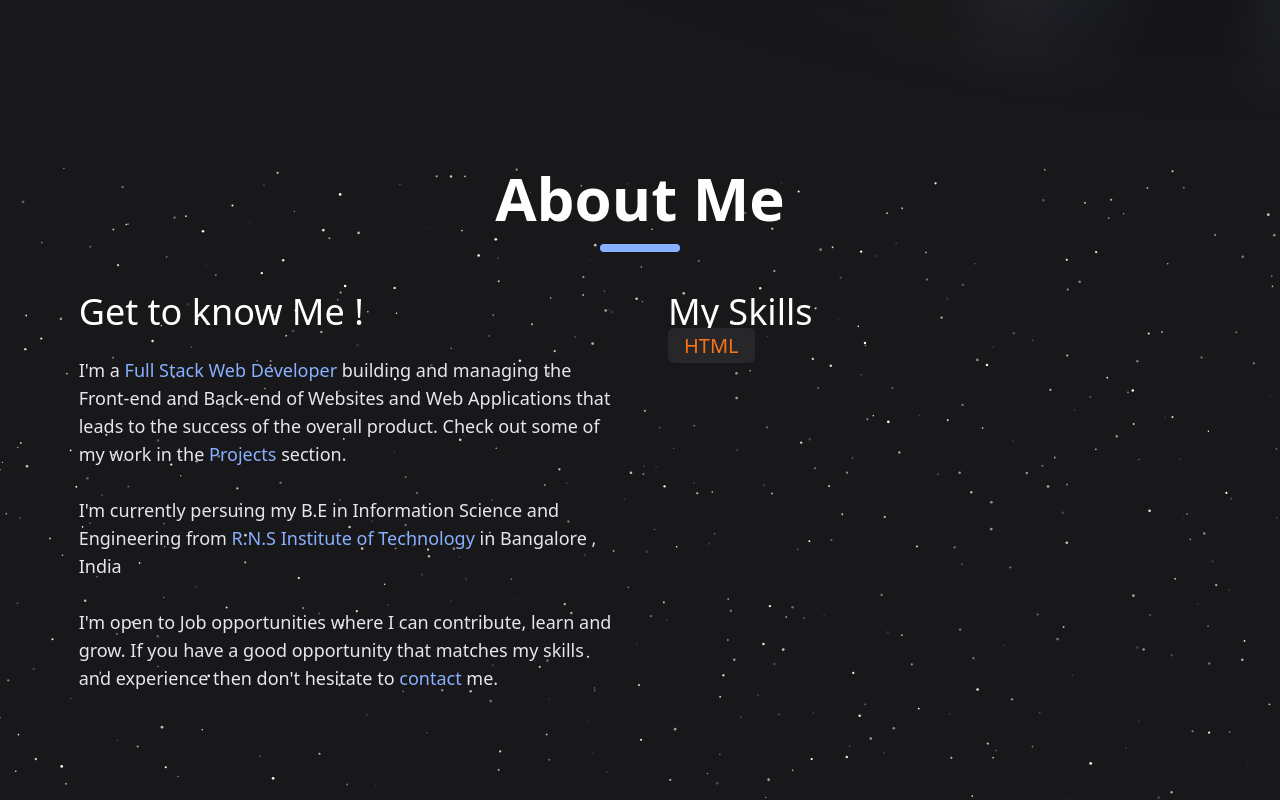
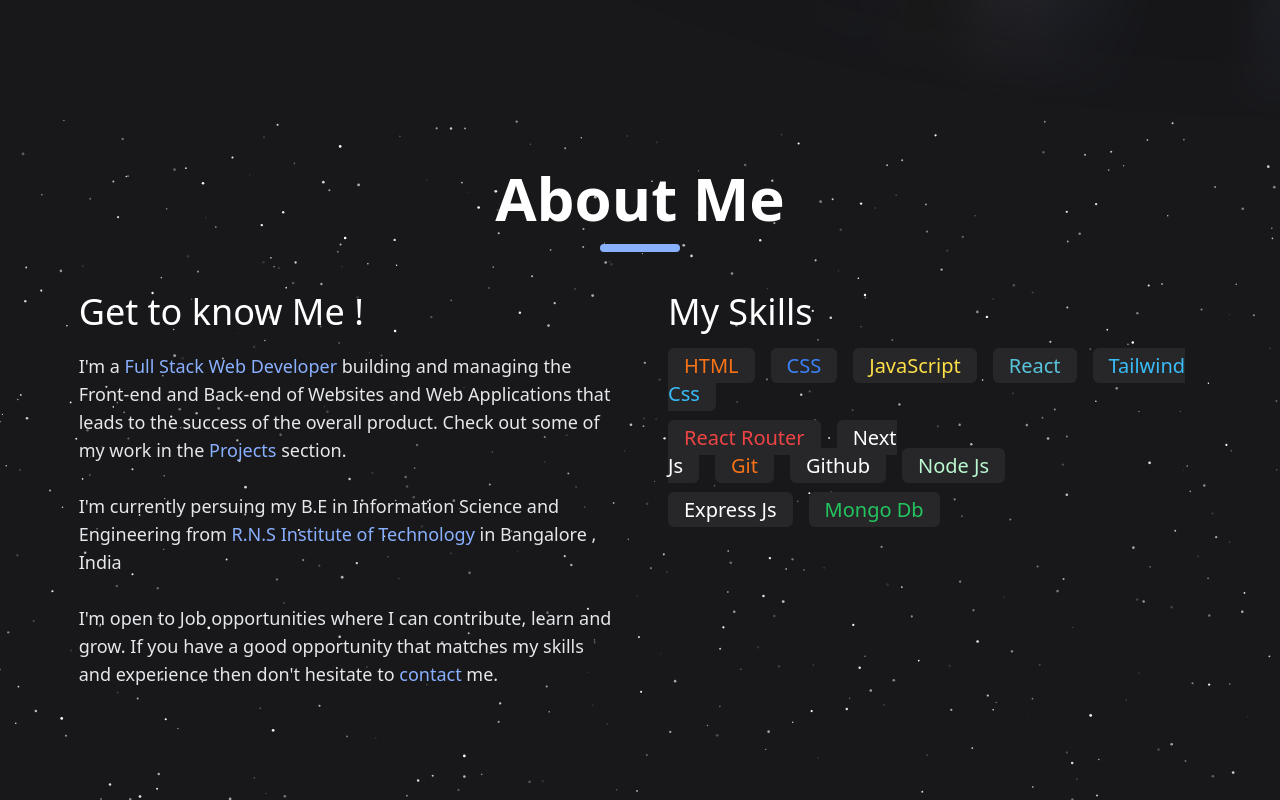
Before and after one commit to ashish74624/portfolio2.0, a Next.js app: page / in a window 1280 px wide. Shown: the part 680-1480 px from the top of the page. Built offline with nearby package versions, Linux system fonts and the light colour scheme.

Commit message:
About section

```diff
--- a/app/sections/About.tsx
+++ b/app/sections/About.tsx
@@ -3,7 +3,7 @@ import { SparklesCore } from "@/Components/ui/sparkles";
 
 export default function About() {
   return (
-    <section className='w-full h-screen relative z-10' id='about'>
+    <section className='w-full h-screen relative z-10 flex flex-col' id='about'>
         <div className="w-full absolute inset-0 -z-10 h-full">
                     <SparklesCore
                     id="tsparticlesfullpage"
@@ -23,7 +23,7 @@ export default function About() {
 
             <div className="h-max relative w-5/12  rounded-md">
                 <h1 className='text-white text-4xl'>Get to know Me !</h1>
-                <p className='text-gray-200 mt-6 text-lg'>
+                <p className='text-gray-200 mt-5 text-lg'>
                     I&apos;m a <HightLight text='Full Stack Web Developer'/> building and managing the Front-end and Back-end of Websites and Web Applications that leads to the success of the overall product. Check out some of my work in the <HightLight text='Projects'/> section.
                     <br /> <br />
                     I&apos;m currently persuing my B.E in Information Science and Engineering from <HightLight text='R.N.S Institute of Technology'/> in Bangalore , India
@@ -34,10 +34,23 @@ export default function About() {
 
             <div className='w-5/12 rounded text-white'>
                 <h1 className='text-white text-4xl'>My Skills</h1>
-                <div>
-                    <span className='bg-zinc-800 text-orange-500 text-xl px-4 py-1 rounded-md'>
-                        HTML
-                    </span>
+                <div className='mt-5 space-x-4'>
+                    <Card text='HTML' color='text-orange-500'/>
+                    <Card text='CSS' color='text-blue-500'/>
+                    <Card text='JavaScript' color='text-yellow-300'/>
+                    <Card text='React' color='text-[#58C4DC]'/>
+                    <Card text='Tailwind Css' color='text-sky-400'/>
+                </div>
+                <div className='mt-4 space-x-4'>
+                    <Card text='React Router' color='text-red-500'/>
+                    <Card text='Next Js' color='text-white'/>
+                    <Card text='Git' color='text-orange-500'/>
+                    <Card text='Github' color='text-white'/>
+                    <Card text='Node Js' color='text-green-200'/>
+                </div>
+                <div className='mt-4 space-x-4'>
+                    <Card text='Express Js' color='text-white'/>
+                    <Card text='Mongo Db' color='text-green-500'/>
                 </div>
             </div>
         </div>
@@ -49,6 +62,19 @@ interface Props {
     text:string
 }
 
+interface CardProps{
+    text:string;
+    color:string;
+}
+
 function HightLight ({text}:Props){
     return <span className='text-[#89b0ff]'>{text}</span>
 }
+
+function Card ({text,color}:CardProps){
+    return (
+        <span className={`bg-zinc-800 ${color.toString()} text-xl px-4 py-1 rounded-md`}>
+            {text}
+        </span>
+    )
+}
```
